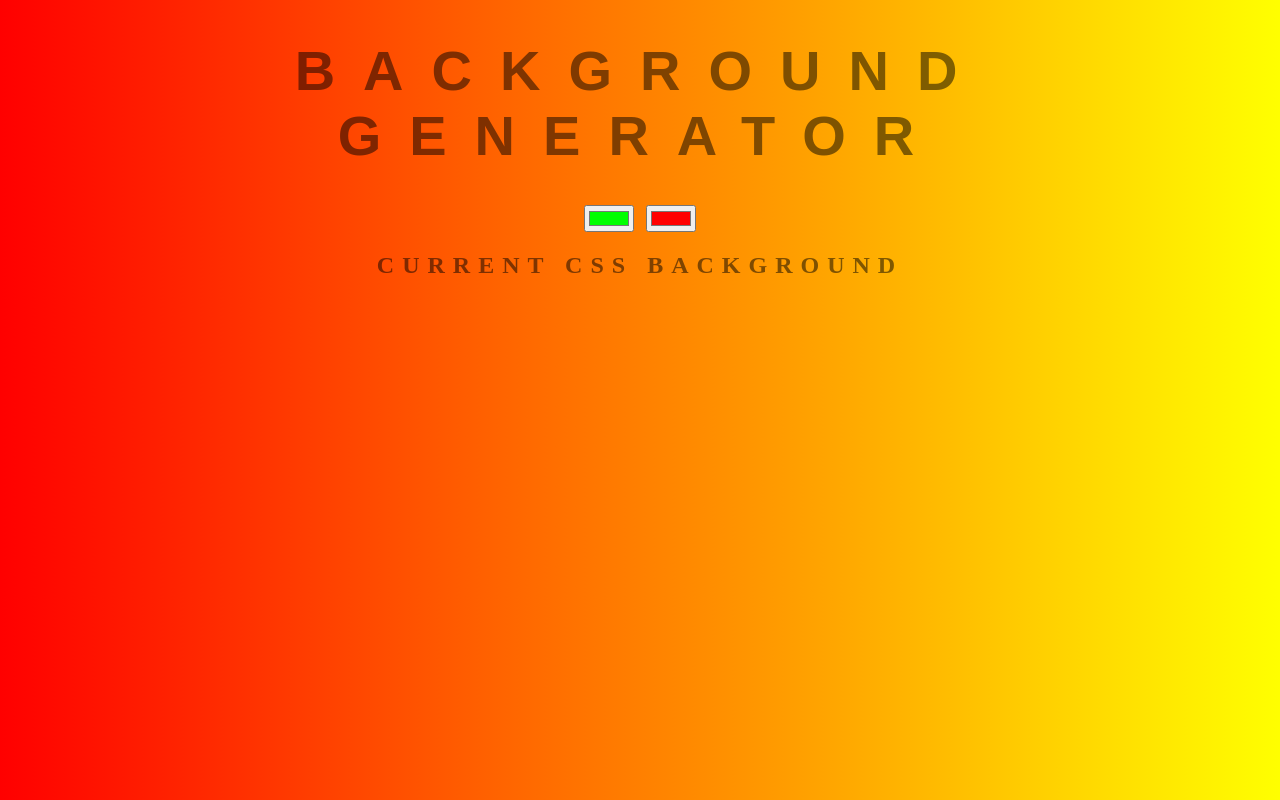
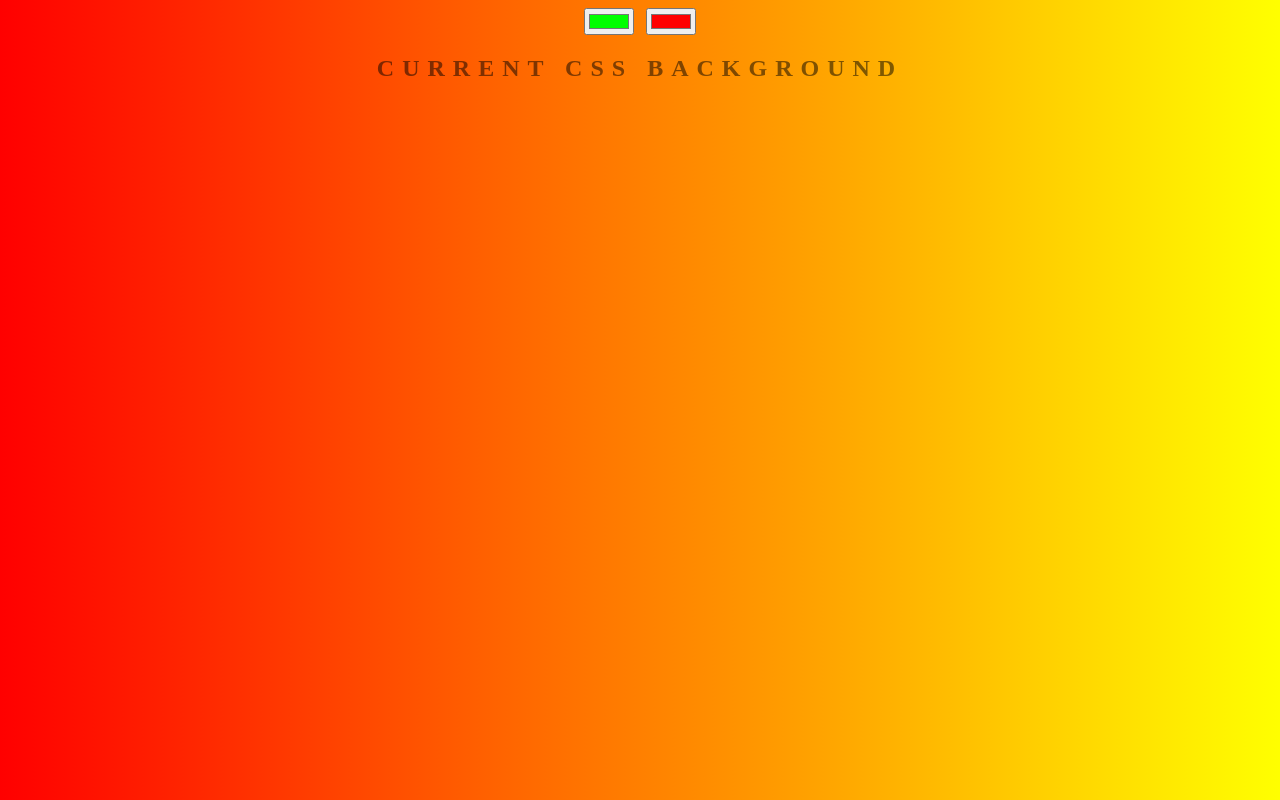
Before and after one commit to deepikay1989/backroundcal, a plain HTML site: page index.html in a window 1280 px wide. Drawn offline with Linux system fonts and the light colour scheme.

Commit message:
removed h1

```diff
--- a/index.html
+++ b/index.html
@@ -5,7 +5,7 @@
 	<link rel="stylesheet" type="text/css" href="style.css">
 </head>
 <body id="gradient">
-	<h1>Background generator</h1>
+	<!-- <h1>Background generator</h1> -->
 	<input class="color1" type="color" name="color1" value="#00ff00">
 	<input class="color2" type="color" name="color2" value="#ff0000">
 	<h2>Current CSS background</h2>
```
